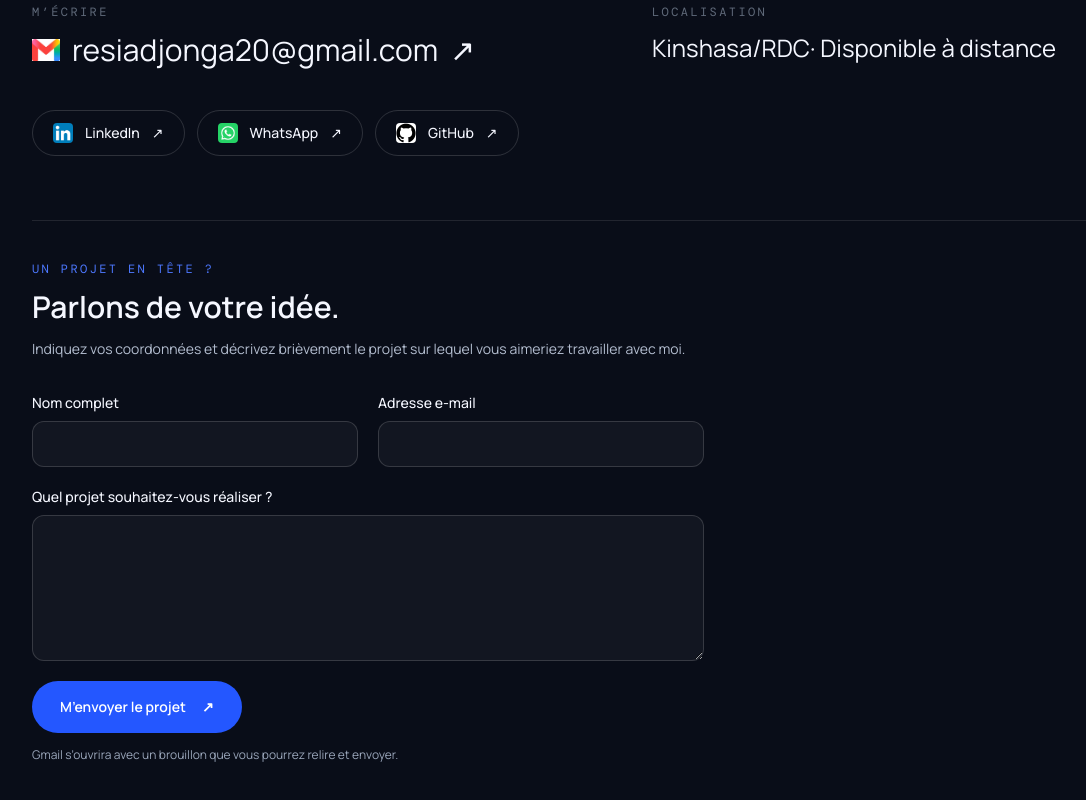
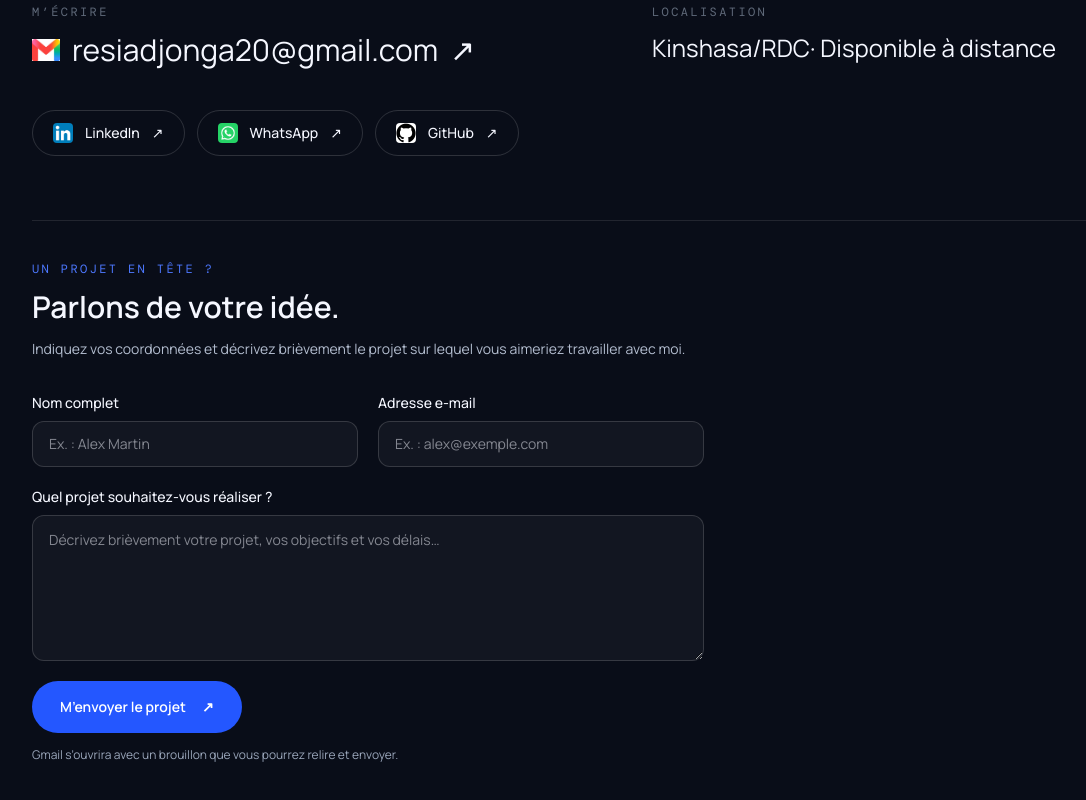
Before and after one commit to Resiadjonga/portfolio-website, a React (Vite) app: page /contact in a window 1280 px wide. Shown: the part 388-1188 px from the top of the page, without its empty margins (8-1094 px from the left). Built offline with nearby package versions, Linux system fonts and the light colour scheme; a web font is replaced by a local one.

Commit message:
feat: mise en place de placeholders dans mes inputs

```diff
--- a/src/pages/Contact.jsx
+++ b/src/pages/Contact.jsx
@@ -36,10 +36,10 @@ export default function Contact({ language }) {
         </div>
         <form className="mt-8 grid max-w-2xl gap-5" onSubmit={handleProjectSubmit}>
           <div className="grid gap-5 sm:grid-cols-2">
-            <label className="grid gap-2 text-sm font-medium" htmlFor="project-name">{en ? 'Full name' : 'Nom complet'}<input id="project-name" name="name" type="text" autoComplete="name" required className="rounded-xl border border-stone-300 bg-white px-4 py-3 font-normal outline-none transition focus:border-orange-600 dark:border-white/15 dark:bg-white/[.04] dark:focus:border-orange-400" /></label>
-            <label className="grid gap-2 text-sm font-medium" htmlFor="project-email">{en ? 'Email address' : 'Adresse e-mail'}<input id="project-email" name="email" type="email" autoComplete="email" required className="rounded-xl border border-stone-300 bg-white px-4 py-3 font-normal outline-none transition focus:border-orange-600 dark:border-white/15 dark:bg-white/[.04] dark:focus:border-orange-400" /></label>
+            <label className="grid gap-2 text-sm font-medium" htmlFor="project-name">{en ? 'Full name' : 'Nom complet'}<input id="project-name" name="name" type="text" autoComplete="name" placeholder={en ? 'e.g. Alex Martin' : 'Ex. : Alex Martin'} required className="rounded-xl border border-stone-300 bg-white px-4 py-3 font-normal outline-none transition focus:border-orange-600 dark:border-white/15 dark:bg-white/[.04] dark:focus:border-orange-400" /></label>
+            <label className="grid gap-2 text-sm font-medium" htmlFor="project-email">{en ? 'Email address' : 'Adresse e-mail'}<input id="project-email" name="email" type="email" autoComplete="email" placeholder={en ? 'e.g. alex@example.com' : 'Ex. : alex@exemple.com'} required className="rounded-xl border border-stone-300 bg-white px-4 py-3 font-normal outline-none transition focus:border-orange-600 dark:border-white/15 dark:bg-white/[.04] dark:focus:border-orange-400" /></label>
           </div>
-          <label className="grid gap-2 text-sm font-medium" htmlFor="project-description">{en ? 'What would you like to build?' : 'Quel projet souhaitez-vous réaliser ?'}<textarea id="project-description" name="project" rows="5" required className="resize-y rounded-xl border border-stone-300 bg-white px-4 py-3 font-normal leading-6 outline-none transition focus:border-orange-600 dark:border-white/15 dark:bg-white/[.04] dark:focus:border-orange-400" /></label>
+          <label className="grid gap-2 text-sm font-medium" htmlFor="project-description">{en ? 'What would you like to build?' : 'Quel projet souhaitez-vous réaliser ?'}<textarea id="project-description" name="project" rows="5" placeholder={en ? 'Briefly describe your project, goals, and timeline…' : 'Décrivez brièvement votre projet, vos objectifs et vos délais…'} required className="resize-y rounded-xl border border-stone-300 bg-white px-4 py-3 font-normal leading-6 outline-none transition focus:border-orange-600 dark:border-white/15 dark:bg-white/[.04] dark:focus:border-orange-400" /></label>
           <div>
             <button type="submit" className="inline-flex rounded-full bg-orange-600 px-7 py-4 text-sm font-semibold text-white transition hover:bg-orange-700">{en ? 'Prepare email' : 'M’envoyer le projet'} <span className="ml-4" aria-hidden="true">↗</span></button>
             <p className="mt-3 text-xs leading-5 text-stone-500 dark:text-stone-400">{en ? 'Gmail will open with a draft for you to review and send.' : 'Gmail s’ouvrira avec un brouillon que vous pourrez relire et envoyer.'}</p>
```
